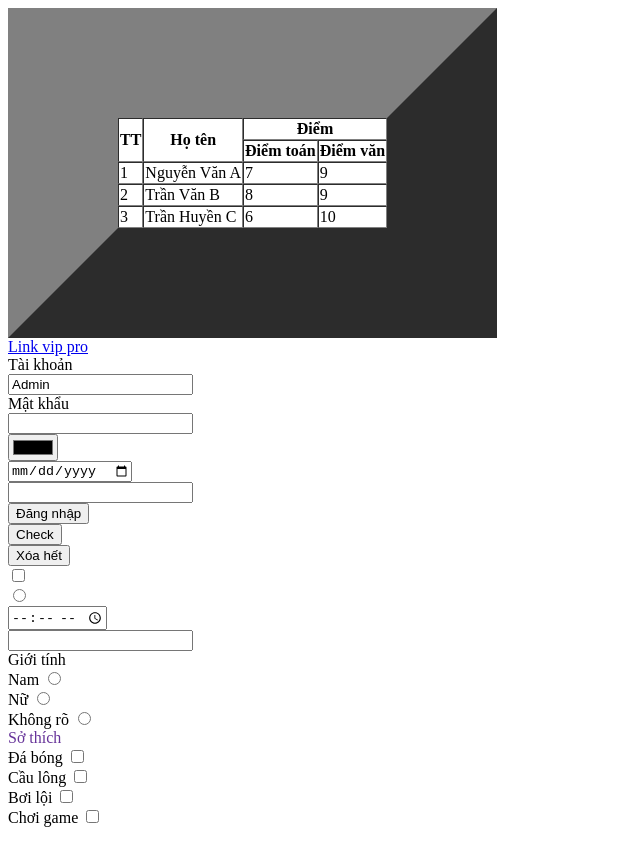
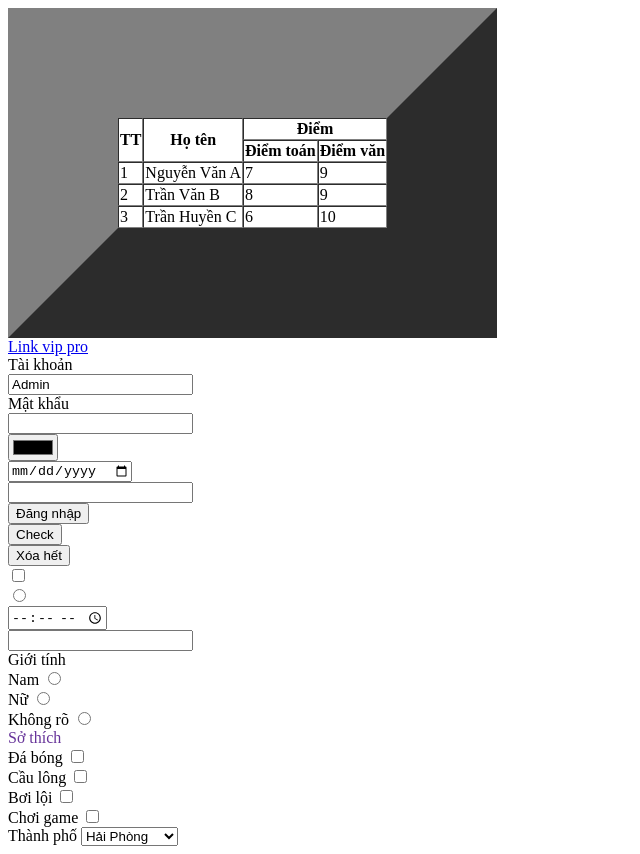
Before and after one commit to TsukiHentai/Study-universer, a plain HTML site: page index.html in a window 1280 px wide. Shown: the whole page, without its empty margins (0-640 px from the left). Drawn offline with Linux system fonts and the light colour scheme.

Commit message:
Add files via upload

```diff
--- a/index.html
+++ b/index.html
@@ -63,6 +63,13 @@
         Cầu lông <input type="checkbox" name="ckb"> <br>
         Bơi lội <input type="checkbox" name="ckb"> <br>
         Chơi game <input type="checkbox" name="ckb"> <br>
+        <label>Thành phố</label>
+        <select>
+            <option>Hải Phòng</option>
+            <option>Hà Nội</option>
+            <option>Hồ Chí Minh</option>
+            <option>Đà Nẵng</option>
+        </select>
     </form>
 </body>
 </html>
```
